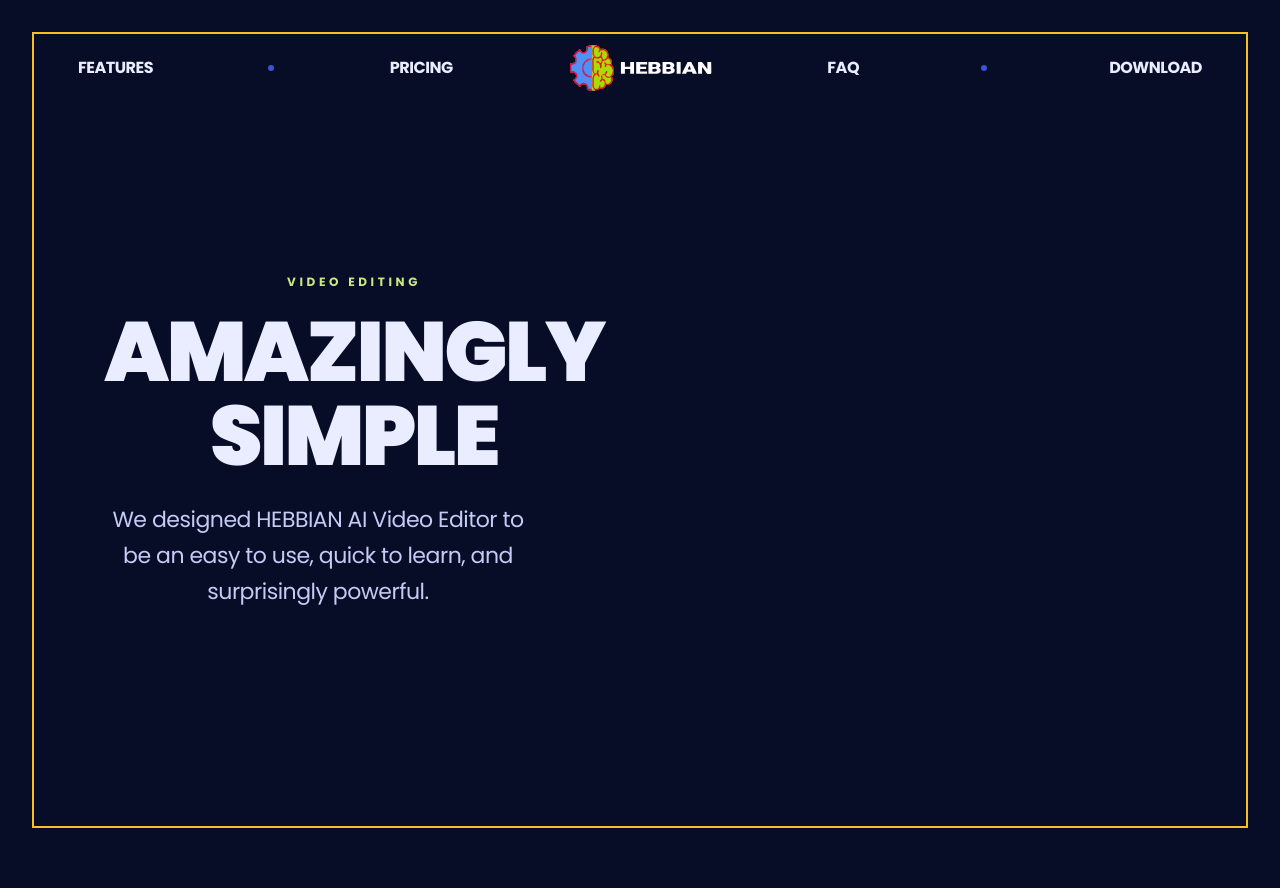
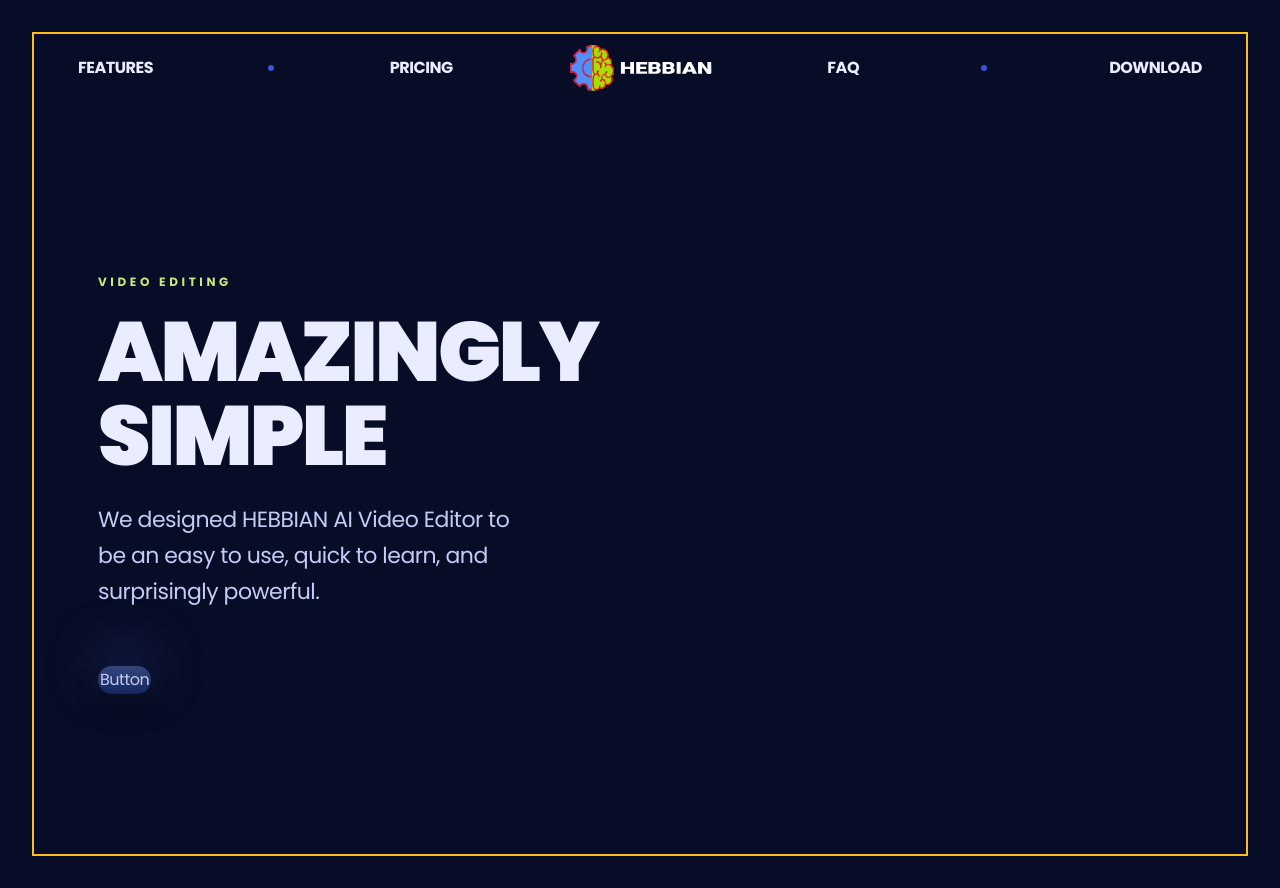
Before and after one commit to akash-panthri/saas_landing, a React app: page / in a window 1280 px wide. Before the commit the page ends 860 px from the top, so only its background shows below. Built offline with nearby package versions, Linux system fonts and the light colour scheme; the HTML template or start-up script is replaced by a standard one.

Commit message:
Added basic code in Button.jsx in components folder

```diff
--- a/src/components/Button.jsx
+++ b/src/components/Button.jsx
@@ -1,6 +1,9 @@
+import clsx from "clsx";
 
-export default function Button() {
+export default function Button({ icon, children }) {
   return (
-    <div>Button</div>
-  )
+    <button
+      className={clsx("relative p-0.5 g5 rounded-2xl shadow-500 group")}
+    > Button </button>
+  );
 }
--- a/src/sections/Hero.jsx
+++ b/src/sections/Hero.jsx
@@ -1,8 +1,9 @@
 import { Element, Link as LinkScroll } from "react-scroll";
+import Button from "../components/Button";
 
 export default function Hero() {
   return (
-    <section className="relative pt-60 pb-40 max-lg:pt-52 max-lg:pb-36 max-md:pt-36 max-md:pb-32 border-2 border-amber-400">
+    <section className="relative pt-60 pb-40 max-lg:pt-52 max-lg:pb-36 max-md:pt-36 max-md:pb-32 text-left border-2 border-amber-400">
       <Element name="hero">
         <div className="container">
           <div className="relative z-2 max-w-512 max-lg:max-w-388">
@@ -17,6 +18,7 @@
               learn, and surprisingly powerful.
             </p>
             <LinkScroll to="features" offset={-100} spy smooth>
+            <Button icon="/images/zap.svg">Try it now</Button>
             </LinkScroll>
           </div>
         </div>
```
